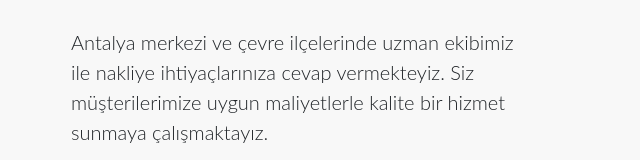
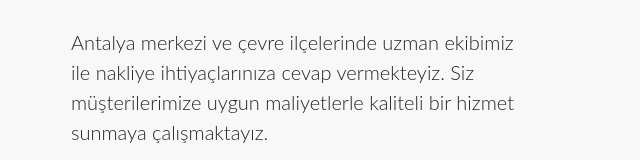
Before and after one commit to dbtek/dbnakliyat, a plain HTML site: page index.html in a window 1280 px wide. Shown: the part 527-687 px from the top of the page, 581-1221 px from the left. Drawn offline with nearby package versions, Linux system fonts and the light colour scheme.

Commit message:
Update index.html

```diff
--- a/index.html
+++ b/index.html
@@ -98,7 +98,7 @@
           <h2 class="section-heading">Hakkımızda</h2>
           <p class="lead">
             Antalya merkezi ve çevre ilçelerinde uzman ekibimiz ile nakliye ihtiyaçlarınıza cevap vermekteyiz.
-            Siz müşterilerimize uygun maliyetlerle kalite bir hizmet sunmaya çalışmaktayız.
+            Siz müşterilerimize uygun maliyetlerle kaliteli bir hizmet sunmaya çalışmaktayız.
           </p>
           <p class="lead">
             Şehir içi ve şehirler arası nakliye işlerinizle ilgili fiyat ve randevu almak için mutlaka bizimle irtibata geçiniz.
```
